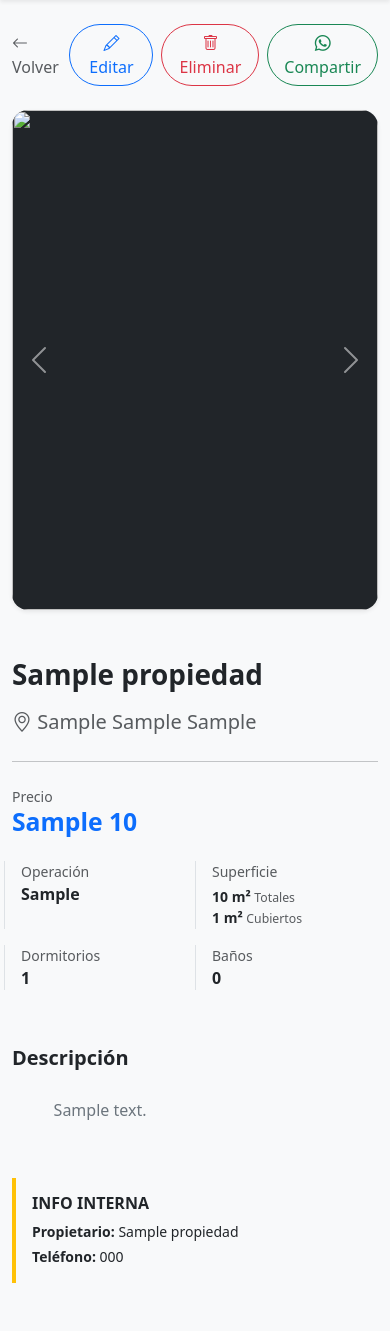
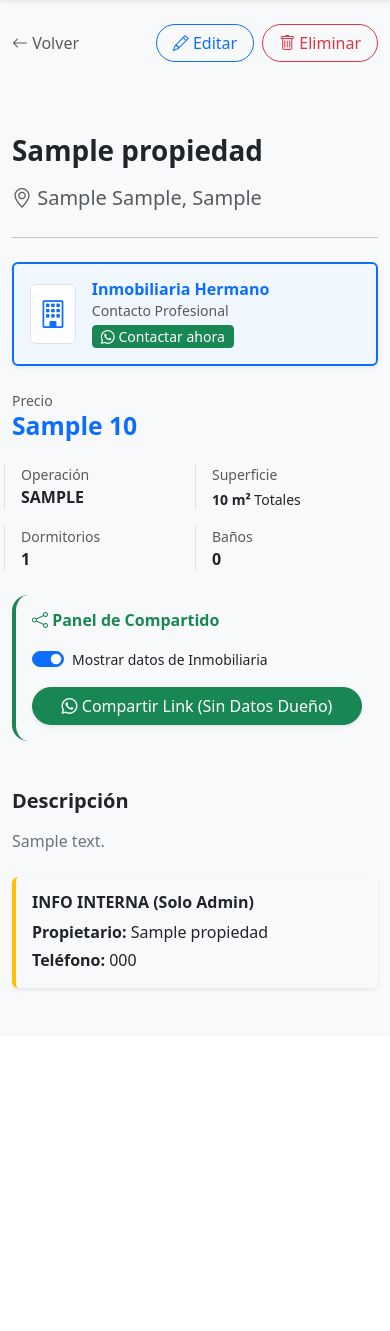
Before and after one commit to MariNaselli/Casa-Pro-Link, a Flask app: page /propiedad/1 in a window 390 px wide; the page is wider, and only the part inside the window is pictured. Shown: the part 56-1387 px from the top of that part. After the commit the page ends 1047 px from the top of that part, so only its background shows below. Run offline with Flask 3, Linux system fonts and the light colour scheme; the visitor is signed in with stand-in values (Sample User, id 1); tables that the repository leaves empty hold one stand-in row (values such as "Sample post"); some libraries are stand-ins or nearby versions.

Commit message:
implemento switch de inmobiliaria dinámico y seguro en ficha para compartir

```diff
--- a/app/models.py
+++ b/app/models.py
@@ -22,6 +22,7 @@
     propietario_tel = db.Column(db.String(50))
     notas_internas = db.Column(db.Text)
     activo = db.Column(db.Boolean, default=True)
+    mostrar_inmo = db.Column(db.Boolean, default=False)
 
 
 
--- a/app/routes.py
+++ b/app/routes.py
@@ -72,6 +72,7 @@
             banios=request.form.get('banios'),
             propietario_nombre=request.form.get('propietario_nombre'),
             propietario_tel=request.form.get('propietario_tel'),
+            mostrar_inmo = request.form.get('mostrar_inmo') == 'on',
             activo=True
         )
 
@@ -152,6 +153,7 @@
         p.descripcion = request.form.get('descripcion')
         p.propietario_nombre = request.form.get('propietario_nombre')
         p.propietario_tel = request.form.get('propietario_tel')
+        p.mostrar_inmo = request.form.get('mostrar_inmo') == 'on'
 
         # 2. Procesar NUEVAS IMÁGENES
         nuevas_fotos = request.files.getlist('imagenes')
@@ -208,3 +210,10 @@
     db.session.commit()
     flash('La propiedad ha sido eliminada correctamente.', 'warning')
     return redirect(url_for('home'))
+
+@app.route('/toggle_inmo/<int:id>', methods=['POST'])
+def toggle_inmo(id):
+    p = Propiedad.query.get_or_404(id)
+    p.mostrar_inmo = not p.mostrar_inmo
+    db.session.commit()
+    return {"status": "success", "nuevo_estado": p.mostrar_inmo}
--- a/app/templates/ficha.html
+++ b/app/templates/ficha.html
@@ -1,5 +1,7 @@
-{% extends "base.html" %} {% block title %}Ficha Técnica - {{ p.titulo }}{%
-endblock %} {% block content %}
+{% extends "base.html" %}
+{% block title %}Ficha Técnica - {{ p.titulo }}{% endblock %}
+
+{% block content %}
 <div class="container pb-5 mt-4">
   <div class="d-flex justify-content-between align-items-center mb-4">
     <div>
@@ -12,25 +14,11 @@
 
     <div class="d-flex gap-2">
       {% if session.admin_logged_in %}
-      <a
-        href="{{ url_for('editar', id=p.id, next='ficha') }}"
-        class="btn btn-outline-primary rounded-pill px-3"
-      >
+      <a href="{{ url_for('editar', id=p.id, next='ficha') }}" class="btn btn-outline-primary rounded-pill px-3">
         <i class="bi bi-pencil"></i> Editar
       </a>
-      <button
-        type="button"
-        class="btn btn-outline-danger rounded-pill px-3"
-        data-bs-toggle="modal"
-        data-bs-target="#modalEliminarFicha"
-      >
+      <button type="button" class="btn btn-outline-danger rounded-pill px-3" data-bs-toggle="modal" data-bs-target="#modalEliminarFicha">
         <i class="bi bi-trash"></i> Eliminar
-      </button>
-      <button
-        onclick="compartirWhatsApp('{{ p.titulo }}', '{{ p.id }}')"
-        class="btn btn-outline-success rounded-pill px-3"
-      >
-        <i class="bi bi-whatsapp"></i> Compartir
       </button>
       {% endif %}
     </div>
@@ -38,81 +26,31 @@
 
   <div class="row g-5">
     <div class="col-md-7">
-      {% set fotos = p.archivos | selectattr('tipo', 'equalto', 'imagen') | list
-      %} {% set videos = p.archivos | selectattr('tipo', 'equalto', 'video') |
-      list %} {% set lista_ordenada = fotos + videos %}
+      {% set fotos = p.archivos | selectattr('tipo', 'equalto', 'imagen') | list %}
+      {% set videos = p.archivos | selectattr('tipo', 'equalto', 'video') | list %}
+      {% set lista_ordenada = fotos + videos %}
 
-      <div
-        id="carouselPropiedad"
-        class="carousel slide rounded-4 overflow-hidden shadow-sm"
-        data-bs-ride="carousel"
-        data-bs-interval="8000"
-      >
-        <div class="carousel-indicators">
-          {% for archivo in lista_ordenada %}
-          <button
-            type="button"
-            data-bs-target="#carouselPropiedad"
-            data-bs-slide-to="{{ loop.index0 }}"
-            class="{{ 'active' if loop.first }}"
-            aria-current="true"
-          ></button>
-          {% endfor %}
-        </div>
-
+      <div id="carouselPropiedad" class="carousel slide rounded-4 overflow-hidden shadow-sm" data-bs-ride="carousel">
         <div class="carousel-inner bg-dark">
           {% for archivo in lista_ordenada %}
           <div class="carousel-item {{ 'active' if loop.first }}">
             {% if archivo.tipo == 'imagen' %}
-            <img
-              src="{{ url_for('static', filename='uploads/' + archivo.archivo_nombre) }}"
-              class="d-block w-100"
-              style="height: 500px; object-fit: cover"
-              alt="Foto de {{ p.titulo }}"
-            />
+            <img src="{{ url_for('static', filename='uploads/' + archivo.archivo_nombre) }}" class="d-block w-100" style="height: 500px; object-fit: cover" alt="Foto" />
             {% elif archivo.tipo == 'video' %}
-            <div
-              class="d-flex align-items-center justify-content-center bg-black"
-              style="height: 500px"
-            >
+            <div class="d-flex align-items-center justify-content-center bg-black" style="height: 500px">
               <video class="w-100 h-100" style="object-fit: contain" controls>
-                <source
-                  src="{{ url_for('static', filename='uploads/' + archivo.archivo_nombre) }}"
-                  type="video/mp4"
-                />
-                Tu navegador no soporta videos.
+                <source src="{{ url_for('static', filename='uploads/' + archivo.archivo_nombre) }}" type="video/mp4" />
               </video>
             </div>
             {% endif %}
           </div>
-          {% else %}
-          <div class="carousel-item active">
-            <img
-              src="https://via.placeholder.com/800x500?text=Sin+Imágenes"
-              class="d-block w-100"
-              style="height: 500px; object-fit: cover"
-            />
-          </div>
           {% endfor %}
         </div>
-
-        <button
-          class="carousel-control-prev"
-          type="button"
-          data-bs-target="#carouselPropiedad"
-          data-bs-slide="prev"
-        >
-          <span class="carousel-control-prev-icon" aria-hidden="true"></span>
-          <span class="visually-hidden">Anterior</span>
+        <button class="carousel-control-prev" type="button" data-bs-target="#carouselPropiedad" data-bs-slide="prev">
+          <span class="carousel-control-prev-icon"></span>
         </button>
-        <button
-          class="carousel-control-next"
-          type="button"
-          data-bs-target="#carouselPropiedad"
-          data-bs-slide="next"
-        >
-          <span class="carousel-control-next-icon" aria-hidden="true"></span>
-          <span class="visually-hidden">Siguiente</span>
+        <button class="carousel-control-next" type="button" data-bs-target="#carouselPropiedad" data-bs-slide="next">
+          <span class="carousel-control-next-icon"></span>
         </button>
       </div>
     </div>
@@ -120,34 +58,42 @@
     <div class="col-md-5">
       <h1 class="fw-bold mb-3">{{ p.titulo }}</h1>
       <p class="text-muted fs-5">
-        <i class="bi bi-geo-alt"></i> {{ p.calle }} {{ p.altura }} {{ p.barrio
-        }}
+        <i class="bi bi-geo-alt"></i> {{ p.calle }} {{ p.altura }}, {{ p.barrio }}
       </p>
 
       <hr class="my-4" />
 
+      <div id="seccionInmo" class="card border-primary mb-4 shadow-sm border-2"
+           style="{% if not p.mostrar_inmo %}display: none;{% endif %} background-color: #f0f7ff;">
+        <div class="card-body d-flex align-items-center gap-3">
+          <div class="bg-white p-2 rounded border">
+             <i class="bi bi-building fs-1 text-primary"></i>
+          </div>
+          <div>
+            <h6 class="mb-0 fw-bold text-primary">Inmobiliaria Hermano</h6>
+            <p class="mb-0 small text-muted">Contacto Profesional</p>
+            <a href="https://wa.me/54351XXXXXXX" class="btn btn-sm btn-success py-0 mt-1">
+                <i class="bi bi-whatsapp"></i> Contactar ahora
+            </a>
+          </div>
+        </div>
+      </div>
+
       <div class="mb-4">
         <span class="text-muted small d-block">Precio</span>
         <h2 class="text-primary fw-bold">
-          {{ p.moneda }} {{ "{:,.0f}".format(p.precio).replace(',', '.') }}
+          {{ p.moneda }} {{ "{:,.0f}".format(p.precio).replace(',', '.') if p.precio else 'Consultar' }}
         </h2>
       </div>
 
       <div class="row row-cols-2 g-3 mb-4">
         <div class="col border-start ps-3">
           <span class="text-muted small d-block">Operación</span>
-          <span class="fw-bold">{{ p.operacion }}</span>
+          <span class="fw-bold text-uppercase">{{ p.operacion }}</span>
         </div>
         <div class="col border-start ps-3">
           <span class="text-muted small d-block mb-1">Superficie</span>
-          <span class="fw-bold d-block small"
-            >{{ p.m2_totales }} m²
-            <small class="text-muted fw-normal">Totales</small></span
-          >
-          <span class="fw-bold d-block small"
-            >{{ p.m2_cubiertos }} m²
-            <small class="text-muted fw-normal">Cubiertos</small></span
-          >
+          <div class="small"><b>{{ p.m2_totales }} m²</b> Totales</div>
         </div>
         <div class="col border-start ps-3">
           <span class="text-muted small d-block">Dormitorios</span>
@@ -158,90 +104,75 @@
           <span class="fw-bold">{{ p.banios }}</span>
         </div>
       </div>
+
+      {% if session.admin_logged_in %}
+      <div class="card bg-light border-0 p-3 rounded-4 border-start border-4 border-success">
+        <h6 class="fw-bold mb-3 text-success"><i class="bi bi-share"></i> Panel de Compartido</h6>
+        <div class="form-check form-switch mb-3">
+          <input class="form-check-input" type="checkbox" id="checkInmo"
+                 {% if p.mostrar_inmo %}checked{% endif %}
+                 onchange="actualizarEstadoInmo({{ p.id }})">
+          <label class="form-check-label small fw-medium" for="checkInmo">Mostrar datos de Inmobiliaria</label>
+        </div>
+        <button onclick="compartirWhatsApp()" class="btn btn-success w-100 rounded-pill shadow-sm">
+          <i class="bi bi-whatsapp"></i> Compartir Link (Sin Datos Dueño)
+        </button>
+      </div>
+      {% endif %}
     </div>
   </div>
 
-  <div class="row mt-4 mx-0">
-    <div class="col-12 px-0">
-      <div class="py-2">
-        <h5 class="fw-bold mb-1">Descripción</h5>
-        <p
-          class="text-secondary mb-0"
-          style="
-            white-space: pre-wrap;
-            overflow-wrap: break-word;
-            word-break: break-word;
-          "
-        >
-          {{ p.descripcion }}
-        </p>
-      </div>
+  <div class="row mt-5">
+    <div class="col-12">
+      <h5 class="fw-bold mb-3">Descripción</h5>
+      <p class="text-secondary" style="white-space: pre-wrap;">{{ p.descripcion }}</p>
 
       {% if session.admin_logged_in %}
-      <div class="mt-4 p-3 border-start border-4 border-warning bg-light">
-        <h6 class="fw-bold text-warning-dark">INFO INTERNA</h6>
-        <p class="mb-1 small">
-          <strong>Propietario:</strong> {{ p.propietario_nombre }}
-        </p>
-        <p class="mb-0 small">
-          <strong>Teléfono:</strong> {{ p.propietario_tel }}
-        </p>
+      <div class="mt-4 p-3 border-start border-4 border-warning bg-light rounded shadow-sm">
+        <h6 class="fw-bold text-dark">INFO INTERNA (Solo Admin)</h6>
+        <p class="mb-1"><strong>Propietario:</strong> {{ p.propietario_nombre }}</p>
+        <p class="mb-0"><strong>Teléfono:</strong> {{ p.propietario_tel }}</p>
       </div>
       {% endif %}
     </div>
   </div>
 </div>
 
-<div
-  class="modal fade"
-  id="modalEliminarFicha"
-  tabindex="-1"
-  aria-hidden="true"
->
+<div class="modal fade" id="modalEliminarFicha" tabindex="-1" aria-hidden="true">
   <div class="modal-dialog modal-dialog-centered">
     <div class="modal-content border-0 shadow">
       <div class="modal-header bg-light">
         <h5 class="modal-title fw-bold">Confirmar eliminación</h5>
-        <button
-          type="button"
-          class="btn-close"
-          data-bs-dismiss="modal"
-          aria-label="Close"
-        ></button>
+        <button type="button" class="btn-close" data-bs-dismiss="modal"></button>
       </div>
       <div class="modal-body text-center p-4">
-        <p class="mb-0 text-muted">
-          ¿Estás seguro que deseas eliminar esta propiedad?
-        </p>
+        <p class="mb-0 text-muted">¿Estás seguro que deseas eliminar esta propiedad?</p>
       </div>
       <div class="modal-footer border-0 justify-content-between">
-        <button
-          type="button"
-          class="btn btn-outline-secondary"
-          data-bs-dismiss="modal"
-        >
-          Cancelar
-        </button>
-        <a href="{{ url_for('eliminar', id=p.id) }}" class="btn btn-danger px-4"
-          >Sí, eliminar</a
-        >
+        <button type="button" class="btn btn-outline-secondary" data-bs-dismiss="modal">Cancelar</button>
+        <a href="{{ url_for('eliminar', id=p.id) }}" class="btn btn-danger px-4">Sí, eliminar</a>
       </div>
     </div>
   </div>
 </div>
 
 <script>
-  function compartirWhatsApp(titulo, id) {
-    const urlFicha = window.location.origin + "/propiedad/" + id;
-    const texto =
-      "¡Hola! Te comparto la ficha de esta propiedad:\n\n" +
-      "🏠 *" +
-      titulo +
-      "*\n" +
-      "🔗 Ver detalles aquí: " +
-      urlFicha;
-    const urlFinal = "https://wa.me/?text=" + encodeURIComponent(texto);
-    window.open(urlFinal, "_blank");
+  // Función para guardar el estado del switch en la base de datos sin recargar
+  function actualizarEstadoInmo(id) {
+    const isChecked = document.getElementById('checkInmo').checked;
+
+    // Mostramos u ocultamos la caja azul visualmente al instante
+    document.getElementById('seccionInmo').style.display = isChecked ? 'block' : 'none';
+
+    // Guardamos el cambio en la base de datos mediante la ruta toggle_inmo
+    fetch('/toggle_inmo/' + id, { method: 'POST' });
+  }
+
+  function compartirWhatsApp() {
+    const urlFicha = window.location.origin + "/propiedad/{{ p.id }}";
+    const titulo = "{{ p.titulo }}";
+    const mensaje = "🏠 *PROPIEDAD DISPONIBLE*\n📍 *" + titulo + "*\n\n🔗 *Ver fotos y detalles aquí:* " + urlFicha;
+    window.open("https://wa.me/?text=" + encodeURIComponent(mensaje), "_blank");
   }
 </script>
 {% endblock %}
```
